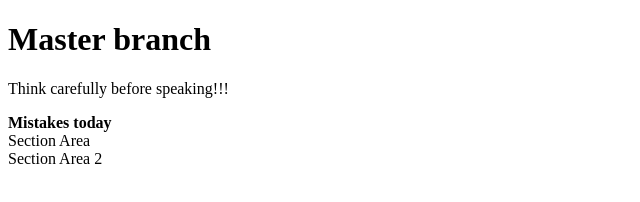
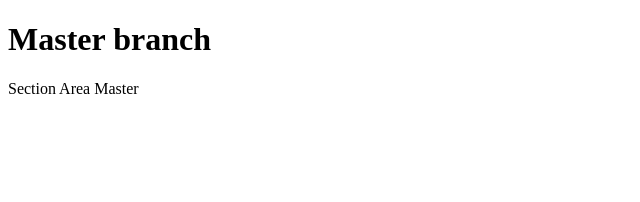
Before and after one commit to mintran89/15_06_2020_gitdemo, a plain HTML site: page index.html in a window 1280 px wide. Shown: the whole page, without its empty margins (0-640 px from the left). Drawn offline with Linux system fonts and the light colour scheme.

Commit message:
Update master

```diff
--- a/index.html
+++ b/index.html
@@ -7,13 +7,8 @@
 </head>
 <body>
     <h1>Master branch</h1>
-    <p>Think carefully before speaking!!!</p>
-    <strong>Mistakes today</strong>
     <section>
-        Section Area
-    </section>
-    <section>
-        Section Area 2
+        Section Area Master
     </section>
 </body>
 </html>
```
